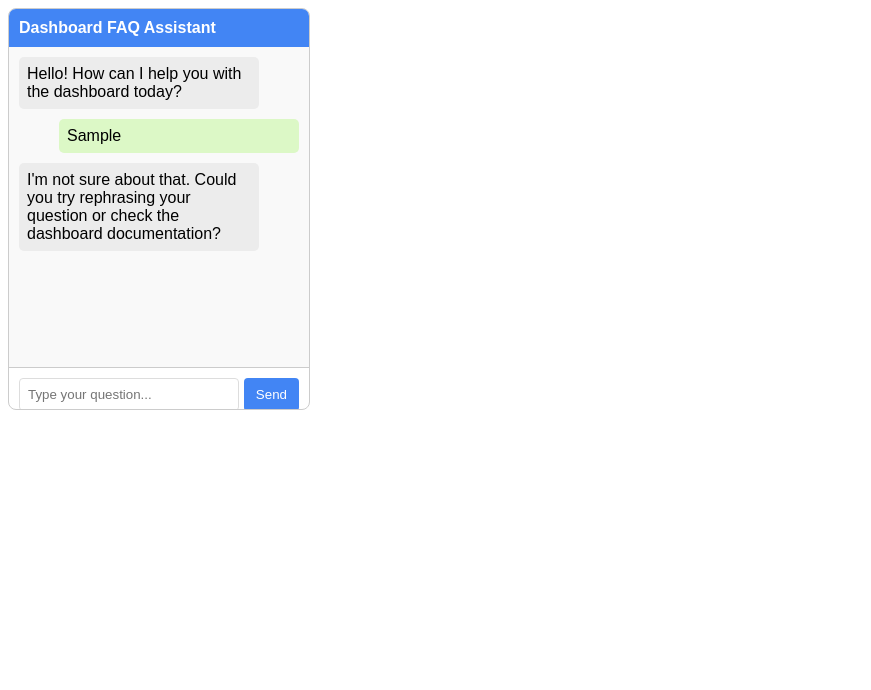
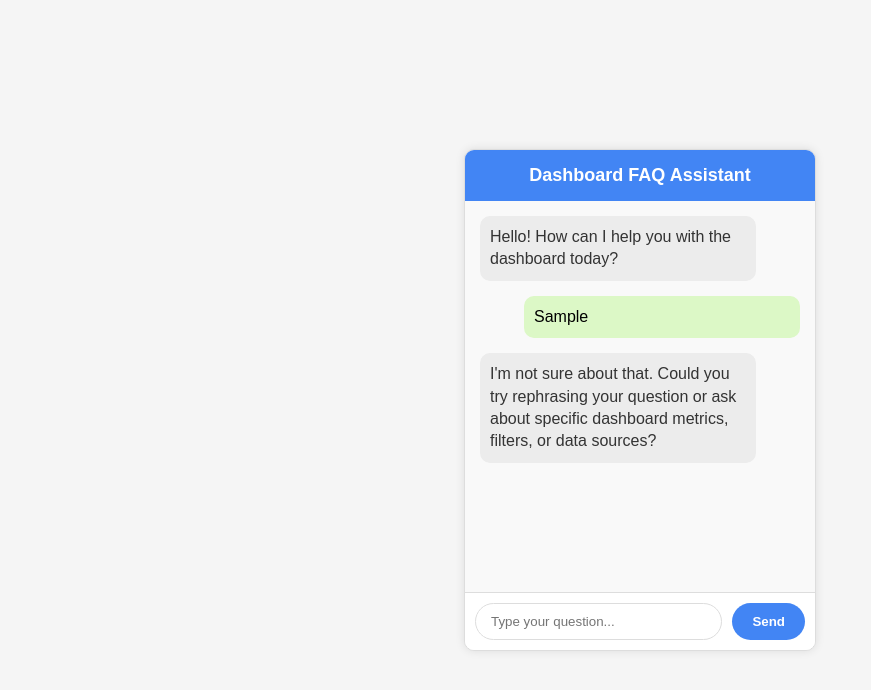
Before and after one commit to Vinod-Naik191/Claud_bot, a plain HTML site: page index.html in a window 1280 px wide. Both pictures are taken after typing "Sample" into the empty fields and a click on the button "Send". Shown: the whole page, without its empty margins (0-871 px from the left). Drawn offline with Linux system fonts and the light colour scheme.

Commit message:
Update index.html

```diff
--- a/index.html
+++ b/index.html
@@ -1,69 +1,93 @@
 <!DOCTYPE html>
-<html>
+<html lang="en">
 <head>
+    <meta charset="UTF-8">
+    <meta name="viewport" content="width=device-width, initial-scale=1.0">
+    <title>Dashboard FAQ Chatbox</title>
     <style>
+        body {
+            font-family: Arial, sans-serif;
+            margin: 0;
+            padding: 0;
+            display: flex;
+            justify-content: center;
+            align-items: center;
+            height: 100vh;
+            background-color: #f5f5f5;
+        }
+
         .chat-container {
-    width: 300px;
-    height: 400px;
-    border: 1px solid #ccc;
-    border-radius: 8px;
+            width: 350px;
+            height: 500px;
+            border: 1px solid #ddd;
+            border-radius: 10px;
             overflow: hidden;
-    font-family: Arial, sans-serif;
-    position: relative;
+            box-shadow: 0 0 10px rgba(0,0,0,0.1);
+            background-color: white;
+            display: flex;
+            flex-direction: column;
         }
 
         .chat-header {
             background-color: #4285F4;
             color: white;
-    padding: 10px;
+            padding: 15px;
             font-weight: bold;
+            text-align: center;
+            font-size: 18px;
         }
 
         .chat-messages {
-    height: 300px;
+            flex: 1;
             overflow-y: auto;
-    padding: 10px;
+            padding: 15px;
             background-color: #f9f9f9;
         }
 
         .message {
-    margin-bottom: 10px;
-    padding: 8px;
-    border-radius: 5px;
+            margin-bottom: 15px;
+            padding: 10px;
+            border-radius: 10px;
             max-width: 80%;
             word-wrap: break-word;
+            line-height: 1.4;
         }
 
         .user-message {
             background-color: #DCF8C6;
             margin-left: auto;
+            color: #000;
         }
 
         .bot-message {
             background-color: #ECECEC;
+            color: #333;
         }
 
         .chat-input {
             display: flex;
             padding: 10px;
-    border-top: 1px solid #ccc;
+            border-top: 1px solid #ddd;
+            background-color: white;
         }
 
         #user-input {
             flex: 1;
             border: 1px solid #ddd;
-    border-radius: 4px;
-    padding: 8px;
-    margin-right: 5px;
+            border-radius: 20px;
+            padding: 10px 15px;
+            margin-right: 10px;
+            outline: none;
         }
 
         #send-button {
             background-color: #4285F4;
             color: white;
             border: none;
-    border-radius: 4px;
-    padding: 8px 12px;
+            border-radius: 20px;
+            padding: 10px 20px;
             cursor: pointer;
+            font-weight: bold;
         }
 
         #send-button:hover {
@@ -72,7 +96,6 @@
     </style>
 </head>
 <body>
-
     <div class="chat-container">
         <div class="chat-header">Dashboard FAQ Assistant</div>
         <div class="chat-messages" id="chat-messages">
@@ -91,7 +114,10 @@
             "how is revenue calculated": "Revenue is calculated by multiplying the number of units sold by the price per unit. We exclude returns and discounts.",
             "how often is data updated": "The dashboard data is refreshed every 24 hours, with the latest update at midnight UTC.",
             "what time period does this cover": "The dashboard shows data from the current quarter with month-by-month comparison.",
-    "how can i filter the data": "Use the date picker in the top right corner to change the time period, or use the dropdown filters to select specific products or regions."
+            "how can i filter the data": "Use the date picker in the top right corner to change the time period, or use the dropdown filters to select specific products or regions.",
+            "what are the key metrics": "The key metrics tracked are revenue, conversion rate, average order value, and customer acquisition cost.",
+            "how do i export data": "To export data, click the three dots in the top-right corner of any chart and select 'Download as CSV'.",
+            "where does the data come from": "This dashboard pulls data from our CRM system and Google Analytics."
         };
 
         // Chat functionality
@@ -137,10 +163,24 @@
                 }
             }
 
+            // Check for keywords
+            const keywords = {
+                "revenue": "Revenue is one of our key metrics. It's calculated by multiplying units sold by price per unit.",
+                "update": "The dashboard data is refreshed every 24 hours, with the latest update at midnight UTC.",
+                "filter": "You can filter data using the dropdown selectors at the top of the dashboard.",
+                "export": "To export data, click the three dots in the top-right corner of any chart and select 'Download as CSV'.",
+                "metrics": "We track revenue, conversion rate, average order value, and customer acquisition cost as our key metrics."
+            };
+
+            for (const [keyword, response] of Object.entries(keywords)) {
+                if (userInput.includes(keyword)) {
+                    return response;
+                }
+            }
+
             // Fallback response
-    return "I'm not sure about that. Could you try rephrasing your question or check the dashboard documentation?";
+            return "I'm not sure about that. Could you try rephrasing your question or ask about specific dashboard metrics, filters, or data sources?";
         }
     </script>
-
 </body>
 </html>
```
Lines whose indentation alone changed are shown as unchanged.
